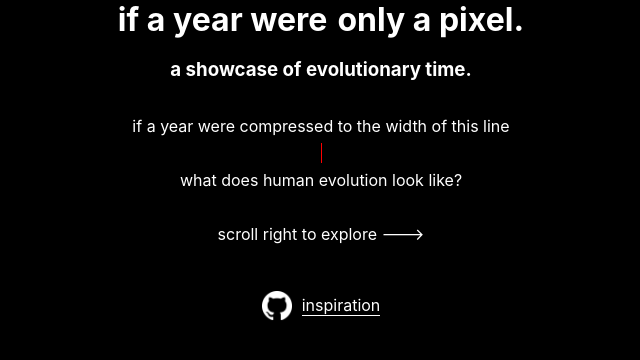
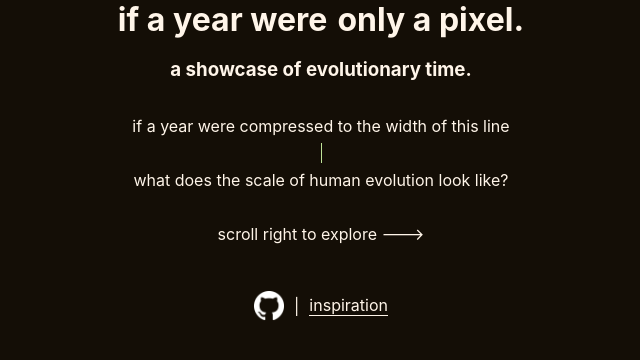
Before and after one commit to niartenyaw/if-a-year-were-only-a-pixel, a React (Create React App) app: page / in a window 1280 px wide. Shown: the top 360 px of the page, without its empty margins (319-959 px from the left). Built offline with nearby package versions, Linux system fonts and the light colour scheme; no server answers.

Commit message:
feat: add themes

```diff
--- a/src/App.js
+++ b/src/App.js
@@ -1,15 +1,17 @@
 import React from 'react'
 import styled from 'styled-components/macro'
 
+import { ThemeProvider, withTheme } from 'styled-components'
+import theme from './theme'
+
 import Intro from './components/Intro'
-import Transcript from './components/Transcript'
 import Scrollable from './components/Scrollable'
 import Timeline from './components/Timeline'
 
-const AppBase = styled.div`
-  color: white;
-  background-color: black;
-`
+const AppBase = withTheme(styled.div`
+  color: ${({ theme }) => theme.colors.text};
+  background-color: ${({ theme }) => theme.colors.background};
+`)
 
 class App extends React.Component {
   static get maxYear () {
@@ -24,7 +26,6 @@ class App extends React.Component {
     super()
 
     this.state = {
-      transcript: false,
       data: []
     }
   }
@@ -62,23 +63,17 @@ class App extends React.Component {
       })
   }
 
-  toTranscript () {
-    this.setState({ transcript: true })
-  }
-
-  toTimeline () {
-    this.setState({ transcript: false })
-  }
-
   render () {
     // TODO: fix CSS so don't have to pass size into both
     return (
-      <AppBase size={App.maxYear + App.offset}>
-        <Scrollable size={App.maxYear + App.offset} offset={App.offset}>
-          <Intro offset={App.offset} toTranscript={this.toTranscript.bind(this)} />
-          <Timeline data={this.state.data} maxYear={App.maxYear} offset={App.offset} />
-        </Scrollable>
-      </AppBase>
+      <ThemeProvider theme={theme}>
+        <AppBase size={App.maxYear + App.offset}>
+          <Scrollable size={App.maxYear + App.offset} offset={App.offset}>
+            <Intro key='intro' offset={App.offset} />
+            <Timeline key='timeline' data={this.state.data} maxYear={App.maxYear} offset={App.offset} />
+          </Scrollable>
+        </AppBase>
+      </ThemeProvider>
     )
   }
 }
--- a/src/components/Counter.jsx
+++ b/src/components/Counter.jsx
@@ -18,7 +18,7 @@ const Counter = styled.div`
 
   z-index: 10;
 
-  opacity: ${({ display }) => display ? '1' : '0'};
+  opacity: ${({ show }) => show ? '1' : '0'};
   transition: opacity 0.5s ease-out;
 `
 
@@ -26,7 +26,7 @@ const Arrow = styled.div`
   height: 0;
   width: 0;
   margin-bottom: 20px;
-  border-bottom: 20px solid white;
+  border-bottom: 20px solid #FFF5E9;
   border-left: 20px solid transparent;
   border-right: 20px solid transparent;
 `
@@ -35,17 +35,17 @@ const TransparentBackground = styled.div`
   position: absolute;
   height: 150%;
   width: 150%;
-  background-image: radial-gradient(black, transparent);
+  background-image: radial-gradient(#140E06, transparent);
   z-index: -1;
 `
 
 export default (props) => {
   let { year, maxYear } = props
-  let display = true
-  if (year > maxYear || isNaN(year)) display = false
+  let show = true
+  if (year > maxYear || isNaN(year)) show = false
   if (year === 0) year += 0 // stupid negative zero
   return (
-    <Counter display={display} innerWidth={window.innerWidth}>
+    <Counter show={show} innerWidth={window.innerWidth}>
       <TransparentBackground />
       <div>
         <div>
--- a/src/components/Data/Point.jsx
+++ b/src/components/Data/Point.jsx
@@ -1,5 +1,6 @@
 import React from 'react'
 import styled from 'styled-components/macro'
+import { withTheme } from 'styled-components'
 
 const Point = styled.div`
   position: absolute;
@@ -9,14 +10,14 @@ const Point = styled.div`
   align-items: flex-start;
 `
 
-const Arrow = styled.div`
+const Arrow = withTheme(styled.div`
   width: 5px;
   height: ${({ layer }) => layer * 70}px;
   margin-right: 5px;
-  border-left: 1px solid white;
-  border-top: 1px solid white;
+  border-left: 1px solid ${({ theme }) => theme.colors.text};
+  border-top: 1px solid ${({ theme }) => theme.colors.text};
   transition: height 0.5s ease-out;
-`
+`)
 
 const Title = styled.div`
   margin-top: -10px;
--- a/src/components/Intro.jsx
+++ b/src/components/Intro.jsx
@@ -1,5 +1,6 @@
 import React from 'react'
 import styled from 'styled-components/macro'
+import { withTheme } from 'styled-components'
 
 import Text from './Text'
 
@@ -42,11 +43,11 @@ const H1 = styled.h1`
  margin: 0 5px;
  `
 
- const Line = styled.div`
+const Line = withTheme(styled.div`
   height: 20px;
   width: 1px;
-  background-color: red;
- `
+  background-color: ${({ theme }) => theme.colors.primary};
+ `)
 
 const Footer = styled.div`
   display: flex;
@@ -54,13 +55,13 @@ const Footer = styled.div`
 `
 
 const Github = styled.div`
-  margin-right: 10px;
+  margin-bottom: -4px;
 `
 
-const A = styled.a`
+const A = withTheme(styled.a`
   text-decoration: none;
-  color: white;
-`
+  color: ${({ theme }) => theme.colors.text};
+`)
 
 const Img = styled.img`
   height: 30px;
@@ -71,12 +72,19 @@ const Inspiration = styled.div`
   margin-bottom: 6px;
 `
 
-const InspirationText = styled.div`
-  border-bottom: 1px solid white;
+const InspirationText = withTheme(styled.div`
+  border-bottom: 1px solid ${({ theme }) => theme.colors.text};
+  margin-bottom: -5px;
+`)
+
+const Separator = styled.div`
+  :before {
+    content: "|";
+    margin: 0 10px;
+  }
 `
 
-
-export default ({ toTranscript, offset }) => (
+export default ({ offset }) => (
   <Intro size={offset}>
     <Header>
       <Heading>
@@ -95,22 +103,23 @@ export default ({ toTranscript, offset }) => (
       <Section>
         <Text>if a year were compressed to the width of this line</Text>
         <Line />
-        <Text>what does human evolution look like?</Text>
+        <Text>what does the scale of human evolution look like?</Text>
       </Section>
       <Section>
         <Text>
-          scroll right to explore --->
+          scroll right to explore ---&gt;
         </Text>
       </Section>
     </Main>
     <Footer>
       <Github>
-        <A href="https://github.com/niartenyaw/if-a-year-were-only-a-pixel">
-          <Img src="/if-a-year-were-only-a-pixel/github.png" />
+        <A href='https://github.com/niartenyaw/if-a-year-were-only-a-pixel'>
+          <Img src='/if-a-year-were-only-a-pixel/github.png' />
         </A>
       </Github>
+      <Separator />
       <Inspiration>
-        <A href="https://www.joshworth.com/dev/pixelspace/pixelspace_solarsystem.html">
+        <A href='https://www.joshworth.com/dev/pixelspace/pixelspace_solarsystem.html'>
           <InspirationText>inspiration</InspirationText>
         </A>
       </Inspiration>
--- a/src/components/Ruler.jsx
+++ b/src/components/Ruler.jsx
@@ -1,5 +1,6 @@
 import React from 'react'
 import styled from 'styled-components/macro'
+import { withTheme } from 'styled-components'
 
 import Mark from './Ruler/Mark'
 import Counter from './Counter'
@@ -59,16 +60,15 @@ const MarksContainer = styled.div`
   position: relative;
 `
 
-const Ruler = styled.div`
+const Ruler = withTheme(styled.div`
   height: 150px;
   width: 100%;
   display: flex;
   flex-direction: column;
-  border-top: 1px solid red;
-`
+  border-top: 1px solid ${({ theme }) => theme.colors.primary};
+`)
 
 export default (props) => {
-  console.log(props.maxYear, props.location)
   return (
     <Ruler>
       <CounterContainer>
--- a/src/components/Ruler/Mark.jsx
+++ b/src/components/Ruler/Mark.jsx
@@ -1,17 +1,18 @@
 import React from 'react'
 import styled from 'styled-components/macro'
+import { withTheme } from 'styled-components'
 
-const Mark = styled.div.attrs(({ lineLength, location }) => ({
+const Mark = withTheme(styled.div.attrs(({ lineLength, location }) => ({
   style: {
     height: `${lineLength}px`,
     left: `${location}px`
   }
 }))`
   width: 1px;
-  background-color: red;
+  background-color: ${({ theme }) => theme.colors.primary};
   position: absolute;
   top: 0;
-`
+`)
 
 export default ({ markingLocation, location }) => {
   let lineLength = 10
--- a/src/index.js
+++ b/src/index.js
@@ -6,7 +6,7 @@ import * as serviceWorker from './serviceWorker'
 
 ReactDOM.render(
   <React.StrictMode>
-    <App />
+      <App />
   </React.StrictMode>,
   document.getElementById('root')
 )
--- /dev/null
+++ b/src/theme/index.js
@@ -0,0 +1,8 @@
+export default {
+  colors: {
+    background: '#140E06', // off black (orange)
+    text: '#FFF5E9', // off white (orange)
+    primary: '#BFE297', // green
+    secondary: '#8977AA' // light purple
+  }
+}
```
Also changed, not shown: public/data.json (+18 -17 lines), data.csv, 1 other file (tests, documents, lock files or other folders). Lines whose indentation alone changed are shown as unchanged.
